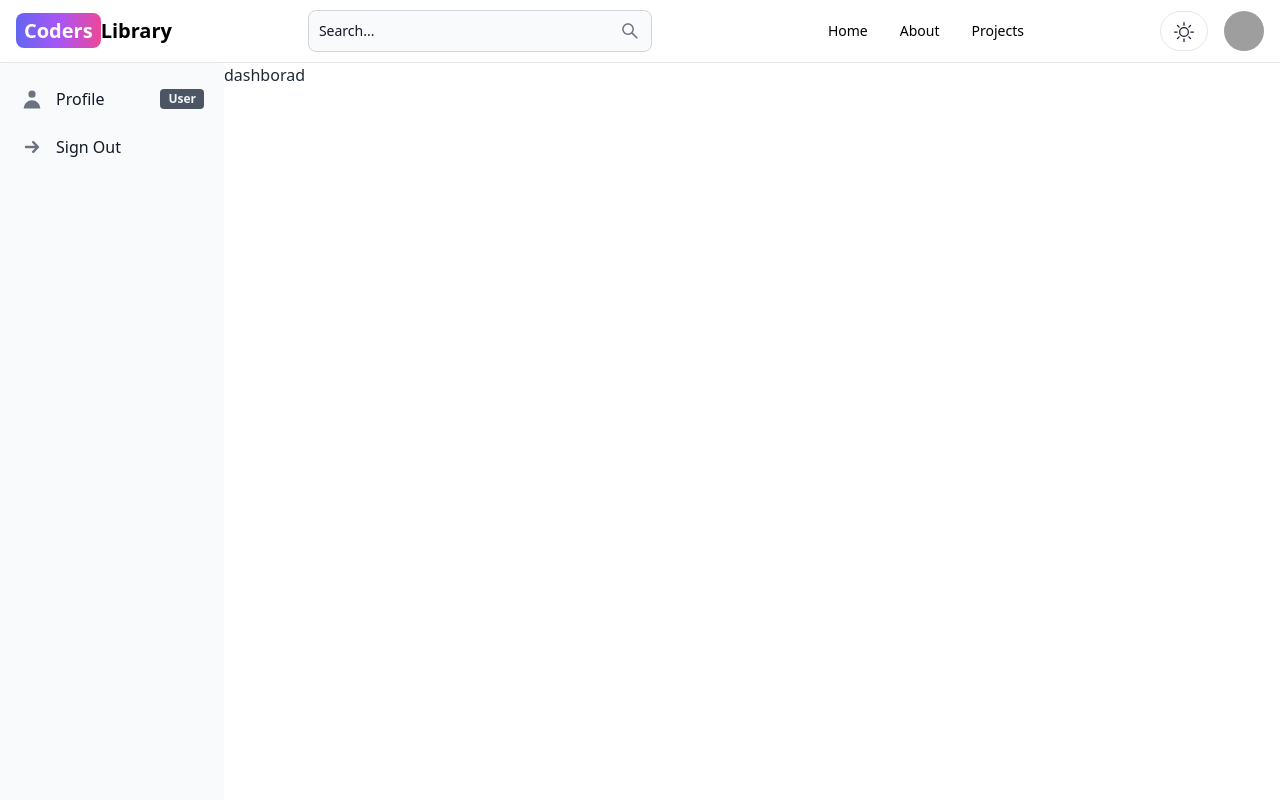
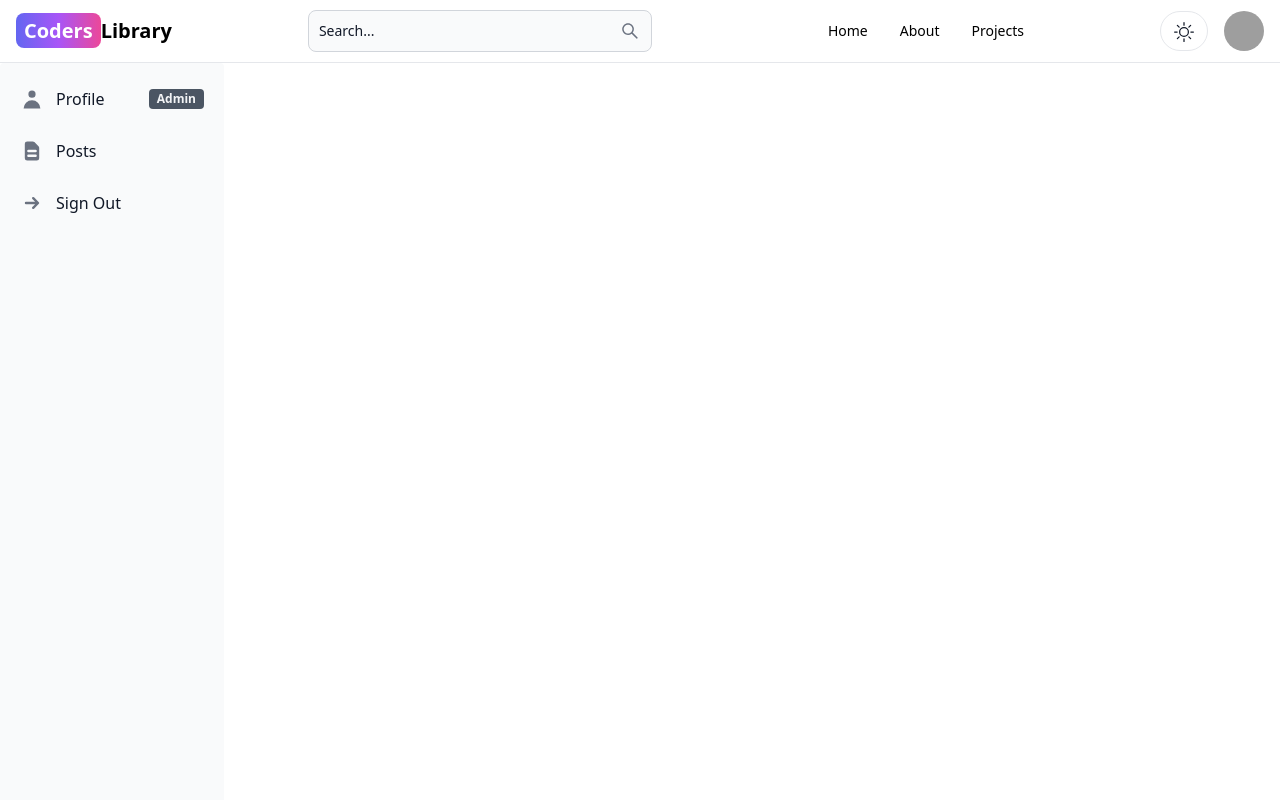
Before and after one commit to Anushreii/BLOG_DOCS, a React (Vite) app in the folder client/: page /dashboard in a window 1280 px wide. Shown: the top 800 px of the page. Built offline with nearby package versions, Linux system fonts and the light colour scheme; no server answers; sample sign-in values are in the browser's storage; grey boxes are pictures that could not be loaded.

Commit message:
Add DashPosts component and update DashSidebar component

```diff
--- /dev/null
+++ b/client/src/components/DashPosts.jsx
@@ -0,0 +1,9 @@
+import React from 'react'
+
+export default function DashPosts() {
+  return (
+    <div>
+      dp
+    </div>
+  )
+}
--- a/client/src/components/DashSidebar.jsx
+++ b/client/src/components/DashSidebar.jsx
@@ -1,13 +1,15 @@
 import React from 'react'
 import { Sidebar } from 'flowbite-react'
-import {HiArrowSmRight, HiUser} from 'react-icons/hi'
+import {HiArrowSmRight, HiDocumentText, HiUser} from 'react-icons/hi'
 import { useEffect, useState } from 'react'
 import { Link, useLocation } from 'react-router-dom'
-import { useDispatch } from 'react-redux'
+import { useDispatch, useSelector } from 'react-redux'
 import { signoutSuccess } from '../redux/user/userSlice'
+
 export default function DashSidebar() {
     const location = useLocation()
     const dispatch = useDispatch();
+    const { currentUser }= useSelector((state) => state.user)
     const [tab, setTab] = useState('')
 useEffect(()=>{
   const urlParams = new URLSearchParams(location.search)
@@ -33,24 +35,39 @@ const handleSignout = async() =>{
     console.log(error.message);
   }
 }
+
   return (
     <Sidebar className='w-full md:w-56 '>
         <Sidebar.Items>
-            <Sidebar.ItemGroup>
+
+            <Sidebar.ItemGroup className='flex flex-col gap-1'>
                 <Link to='/dashboard?tab=profile'>
                   <Sidebar.Item
                   active={tab === 'profile'}
                   icon={HiUser}
-                  label={"User"}
+                  label={currentUser.isAdmin ? 'Admin' : 'User'}
                   labelColor='dark'
                    as='div' >
                     Profile
                   </Sidebar.Item>
                   </Link>
 
+                  {currentUser.isAdmin && (
+
+                  <Link to='/dashboard?tab=posts'>
+                  <Sidebar.Item
+                  active={tab === 'profile'}
+                  icon={HiDocumentText}
+                   as='div' >
+                    Posts
+                  </Sidebar.Item>
+                  </Link>
+            )}
+
                   <Sidebar.Item icon={HiArrowSmRight} className='cursor-pointer' onClick={handleSignout} >
                     Sign Out
                   </Sidebar.Item>
+
             </Sidebar.ItemGroup>
         </Sidebar.Items>
 
--- a/client/src/pages/CreatePost.jsx
+++ b/client/src/pages/CreatePost.jsx
@@ -10,6 +10,7 @@ export default function CreatePost() {
   const [imageUploadError, setImageUploadError] = useState(null);
   const [formData, setFormData] = useState({});
   const [publishError, setPublishError] = useState(null);
+
   const navigate = useNavigate();
 
   // Function to handle image upload (store in localStorage)
@@ -27,15 +28,17 @@ export default function CreatePost() {
 
     reader.onprogress = (event) => {
       if (event.lengthComputable) {
-        const progress = Math.round((event.loaded / event.total) * 100);
+        const progress = ((event.loaded / event.total) * 100).toFixed(0);
         setImageUploadProgress(progress);
       }
     };
 
-    reader.onloadend = () => {
-      localStorage.setItem('uploadedImage', reader.result);
+    reader.onload = () => {
+      const base64String = reader.result; // Convert image to Base64
+      localStorage.setItem("uploadedImage", base64String); // Store in localStorage
+      setFormData({ ...formData, image: base64String }); // Save in formData
       setImageUploadProgress(null);
-      setFormData({ ...formData, imageKey: 'uploadedImage' });
+      setImageUploadError(null);
     };
 
     reader.onerror = () => {
@@ -113,8 +116,8 @@ export default function CreatePost() {
         </div>
 
         {imageUploadError && <Alert color='failure'>{imageUploadError}</Alert>}
-        {formData.imageKey && (
-          <img src={localStorage.getItem('uploadedImage')} alt='upload' className='w-full h-72 object-cover' />
+        {formData.image && (
+          <img src={formData.image} alt='upload' className='w-full h-72 object-cover' />
         )}
 
         <ReactQuill
--- a/client/src/pages/Dashboard.jsx
+++ b/client/src/pages/Dashboard.jsx
@@ -2,6 +2,7 @@ import  { useEffect, useState } from 'react'
 import {useLocation} from 'react-router-dom'
 import DashSidebar from '../components/DashSidebar'
 import DashProfile from '../components/DashProfile'
+import DashPosts from '../components/DashPosts'
 
 export default function Dashboard() {
   const location = useLocation()
@@ -21,10 +22,13 @@ useEffect(()=>{
       {/* sidebar */}
       <DashSidebar></DashSidebar>
     </div>
-           dashborad
+
     {/* profile */}
     {/* <div className='flex-1 p-4'> */}
     {tab === 'profile' && <DashProfile></DashProfile>}
+
+    {/* posts */}
+    {tab === 'posts' && <DashPosts></DashPosts>}
     </div>
 
   );
```
